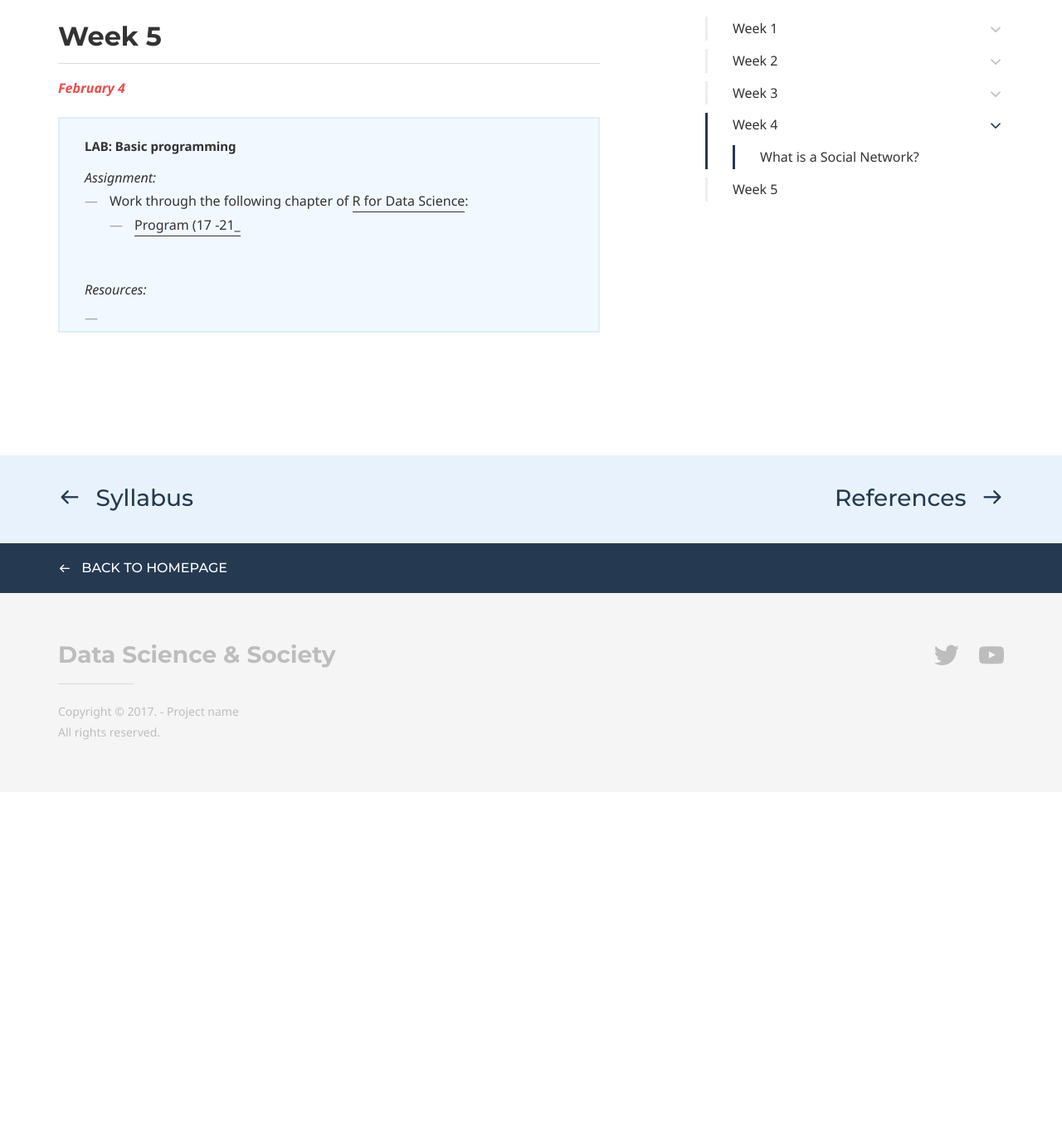
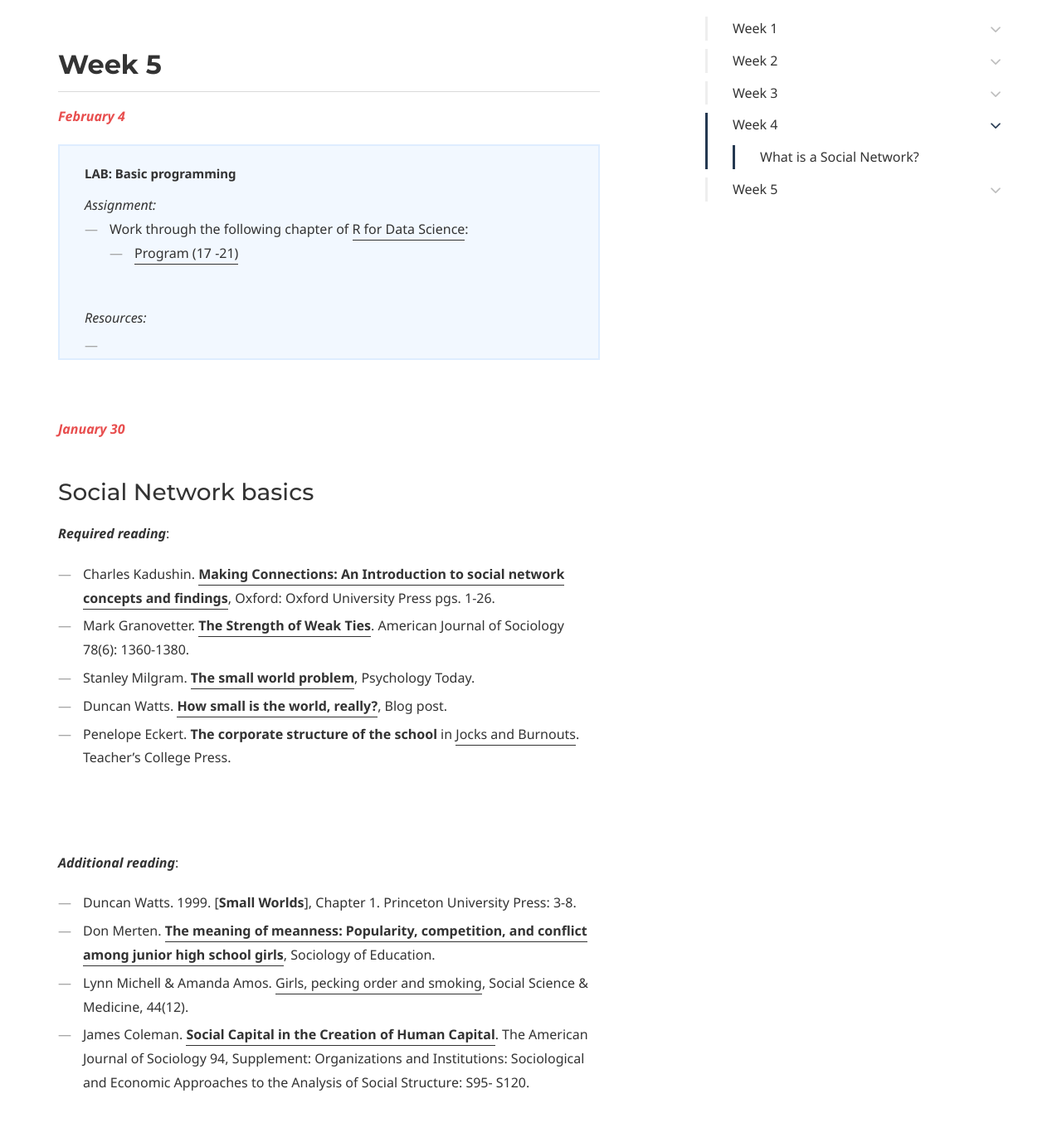
Before and after one commit to dssoc/dssoc.github.io, a Jekyll site: the page built from schedule.md, in a window 1280 px wide and 1400 px high, scrolled down 4584 px. Shown: the top 1354 px of the window at 83% size. Built offline with Jekyll 4.4.1, drawn with Linux system fonts in a browser that asks for light colours; some web fonts are replaced; before the commit the page ends 5539 px from its top, so only the background shows below that; some of the changed text lies outside the part shown.

Commit message:
update syllabus

```diff
--- a/schedule.md
+++ b/schedule.md
@@ -31,8 +31,8 @@
 ***Additional reading***:
 - David Donoho. [**50 Years of Data Science**](https://courses.csail.mit.edu/18.337/2015/docs/50YearsDataScience.pdf)
 - David Lazer, Alex (Sandy) Pentland, Lada Adamic, Sinan Aral .... [**Computational Social Science**](https://science.sciencemag.org/content/323/5915/721), *Science*.
-- David Lazer, Alex (Sandy) Pentland, Lada Adamic, Sinan Aral.... [**Life in the network: the coming age of computational social science**](https://www.ncbi.nlm.nih.gov/pmc/articles/PMC2745217/), *Science*
-- Duncan Watts. [**Should social science be more solution-oriented?**](https://www.nature.com/articles/s41562-016-0015), *Nature*
+- David Lazer, Alex (Sandy) Pentland, Lada Adamic, Sinan Aral.... [**Life in the network: the coming age of computational social science**](https://www.ncbi.nlm.nih.gov/pmc/articles/PMC2745217/), *Science*.
+- Duncan Watts. [**Should social science be more solution-oriented?**](https://www.nature.com/articles/s41562-016-0015), *Nature*.
 <br/><br/><br/>
 
 ## Week 2
@@ -61,7 +61,7 @@
 ### New Data, Old Problems
 
 ***Required reading***:
-- **Bit by Bit**, [Asking Questions](https://www.bitbybitbook.com/en/1st-ed/asking-questions/),
+- **Bit by Bit**, [Asking Questions](https://www.bitbybitbook.com/en/1st-ed/asking-questions/).
 - Sendhil Mullainathan. [**Biased Algorithms Are Easier to Fix Than Biased People**](https://www.nytimes.com/2019/12/06/business/algorithm-bias-fix.html), *New York Times*.
 <br/><br/>
 
@@ -97,7 +97,7 @@
 <b><i><font color="#E84E4E">January 23</font></i></b>
 ### Research Ethics
 ***Required reading***:
-- **Bit by Bit**, [Ethics](https://www.bitbybitbook.com/en/1st-ed/ethics/)
+- **Bit by Bit**, [Ethics](https://www.bitbybitbook.com/en/1st-ed/ethics/).
 <br/><br/>
 
 ***Additional reading***:
@@ -123,6 +123,7 @@
   <li>Kieran Healy, <b><a href = "http://socviz.co/">Data Visualization: A Practical Introduction</a></b> (Princeton: Princeton University Press, 2019), http://socviz.co/ </li>
   <li><b><a href = "https://civic.mit.edu/2015/12/01/feminist-data-visualization/">What would feminist data visualization look like?</a></b>, MIT Civic Media Lab by kanarinka. </li>
   <li><b><a href = "https://serialmentor.com/dataviz/">Fundamentals of Data Visualization</a></b></li>
+  <li><a href = "https://www.r-graph-gallery.com/">The R Graph Gallery</a></li>
 </ul>
 </div>
 <br/>
@@ -151,7 +152,7 @@
 <ul>
 <li>Work through the following chapter of <a href = "http://r4ds.had.co.nz/">R for Data Science</a>:
 <ul>
-<li><a href = "https://r4ds.had.co.nz/program-intro.html">Program (17 -21_</a></li>
+<li><a href = "https://r4ds.had.co.nz/program-intro.html">Program (17 -21)</a></li>
 </ul></li>
 </ul>
 <br/>
@@ -162,3 +163,23 @@
 </ul>
 </div>
 <br/>
+
+<b><i><font color="#E84E4E">January 30</font></i></b>
+### Social Network basics
+
+***Required reading***:
+<br/>
+- Charles Kadushin. [**Making Connections: An Introduction to social network concepts and findings**](https://www.amazon.com/Understanding-Social-Networks-Theories-Concepts/dp/0195379470), Oxford: Oxford University Press pgs. 1-26.
+- Mark Granovetter. [**The Strength of Weak Ties**](https://www.jstor.org/stable/2776392?seq=1). American Journal of Sociology 78(6): 1360-1380.
+- Stanley Milgram. [**The small world problem**](), Psychology Today.
+- Duncan Watts. [**How small is the world, really?**](https://medium.com/@duncanjwatts/how-small-is-the-world-really-736fa21808ba), Blog post.
+- Penelope Eckert. **The corporate structure of the school** in [Jocks and Burnouts](https://www.amazon.com/Jocks-Burnouts-Social-Categories-Identity/dp/0807729639). Teacher's College Press.
+
+<br/><br/>
+
+***Additional reading***:
+- Duncan Watts. 1999. [**Small Worlds**], Chapter 1. Princeton University Press: 3-8.
+- Don Merten. [**The meaning of meanness: Popularity, competition, and conflict among junior high school girls**](https://www.jstor.org/stable/pdf/2673207.pdf?seq=1), Sociology of Education.
+- Lynn Michell & Amanda Amos. [Girls, pecking order and smoking](https://www.ncbi.nlm.nih.gov/pubmed/9194247), Social Science & Medicine, 44(12).
+- James Coleman. [**Social Capital in the Creation of Human Capital**](https://www.jstor.org/stable/2780243?seq=1). The American Journal of Sociology 94, Supplement: Organizations and Institutions: Sociological and Economic Approaches to the Analysis of Social Structure: S95- S120.
+<br/><br/><br/>
```
